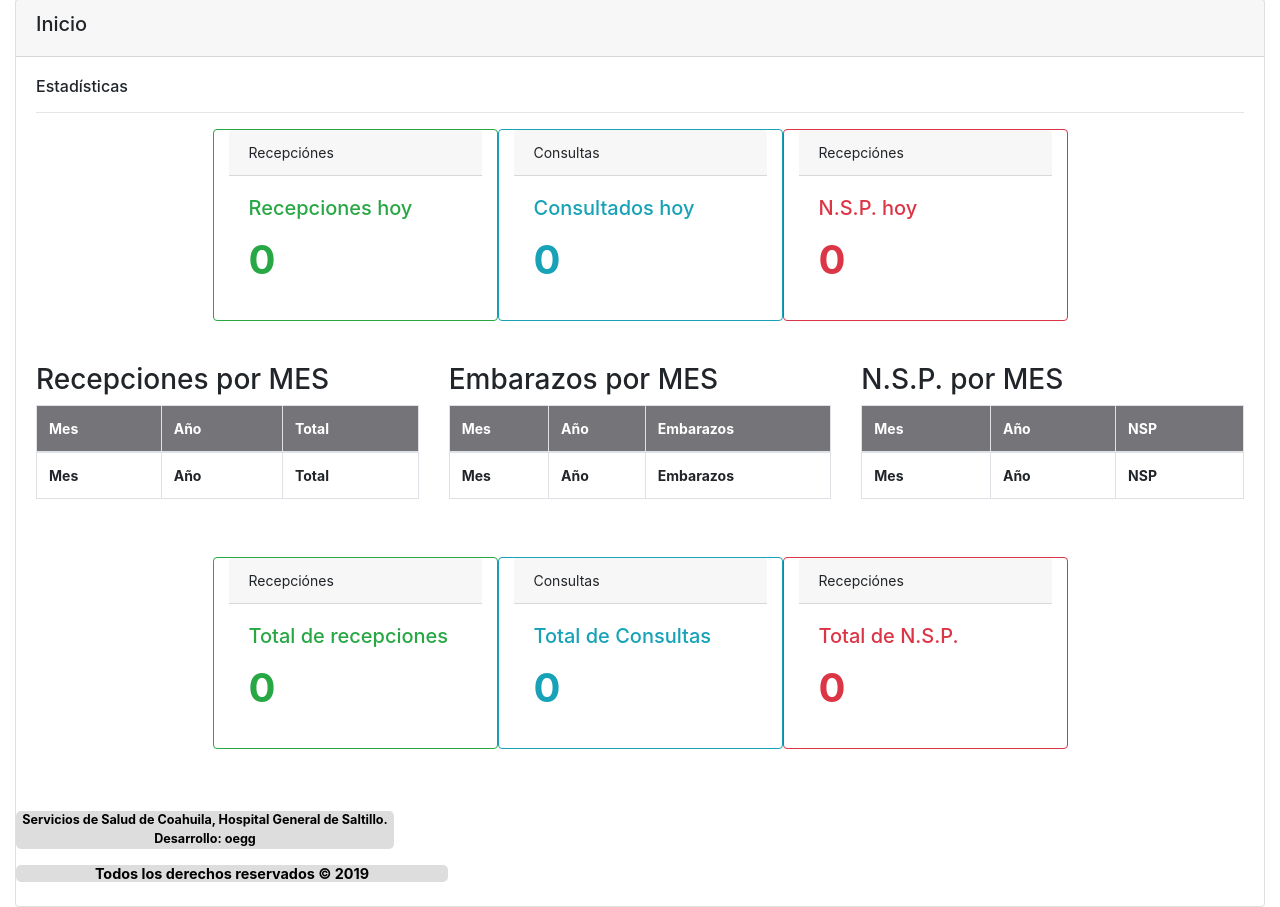
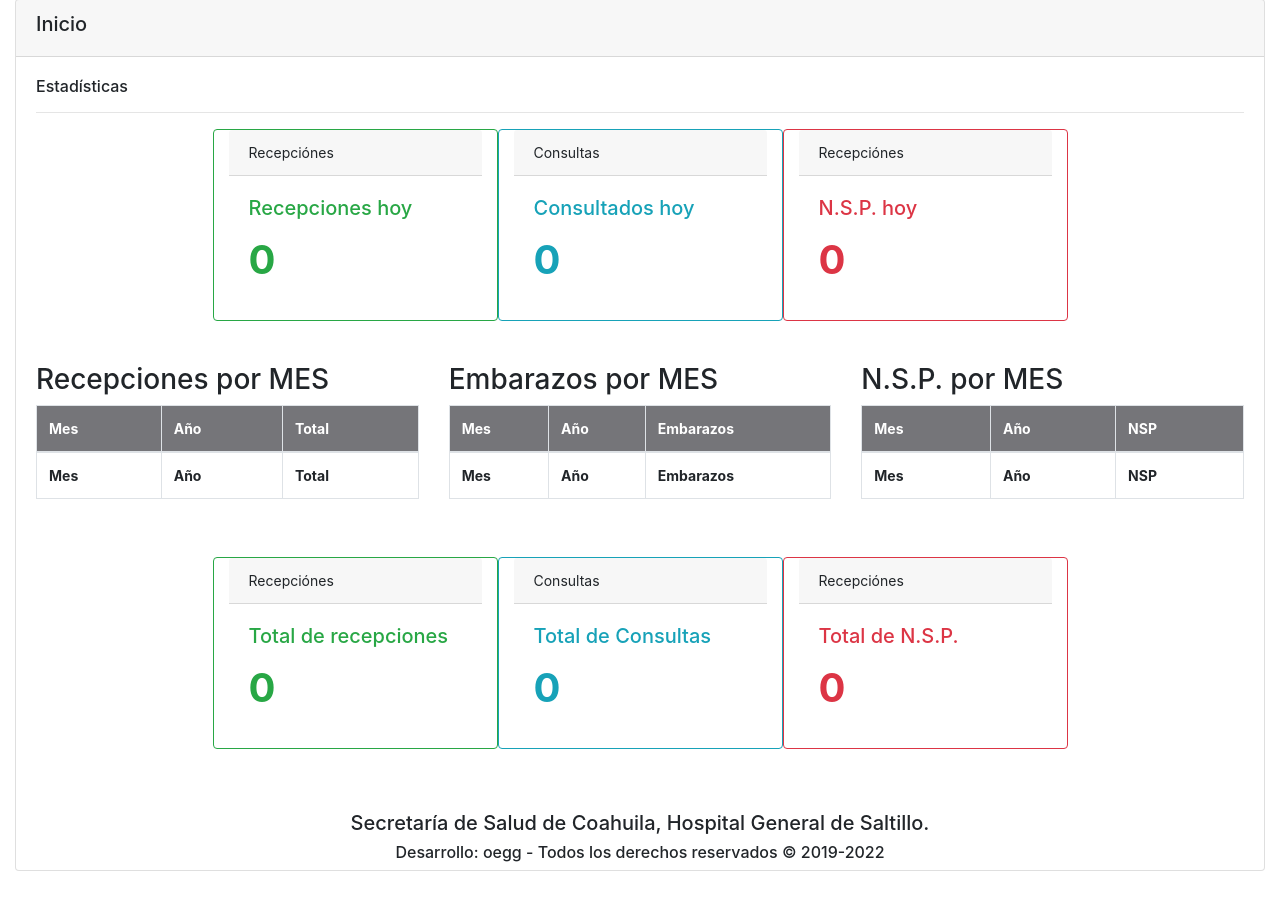
Before and after one commit to oegg10/expurg, a PHP site: page /modelos/extend/inicio.php in a window 1280 px wide. Shown: the part 67-974 px from the top of the page. After the commit the page ends 938 px from the top, so only its background shows below. Run offline with PHP 8.4, Linux system fonts and the light colour scheme; the visitor is signed in with stand-in values (Sample User, id 1); data that the repository does not hold is empty; some libraries are stand-ins or nearby versions.

Commit message:
Subida 231122 ultimo

```diff
--- a/modelos/consultas/imprimirConsulta.php
+++ b/modelos/consultas/imprimirConsulta.php
@@ -379,6 +379,5 @@
 }
 
 $con->close();
-
 ob_end_flush();
 ?>
--- a/modelos/extend/footer.php
+++ b/modelos/extend/footer.php
@@ -1,8 +1,8 @@
 <strong>
-    <p style="text-align: center;">Servicios de Salud de Coahuila, Hospital General de Saltillo. Desarrollo: oegg</p>
+    <h5 style="text-align: center;">Secretaría de Salud de Coahuila, Hospital General de Saltillo.</h5>
 </strong>
 <h6 style="text-align: center;">
-    <p>Todos los derechos reservados &copy; 2019</p>
+    Desarrollo: oegg - Todos los derechos reservados &copy; 2019-2022
 </h6>
 
 <!--DataTable-->
```
